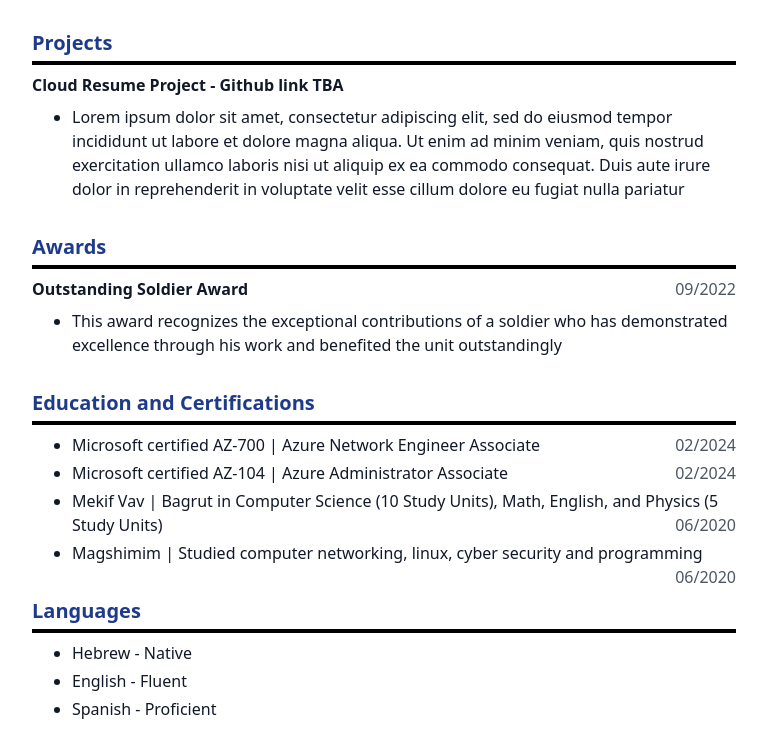
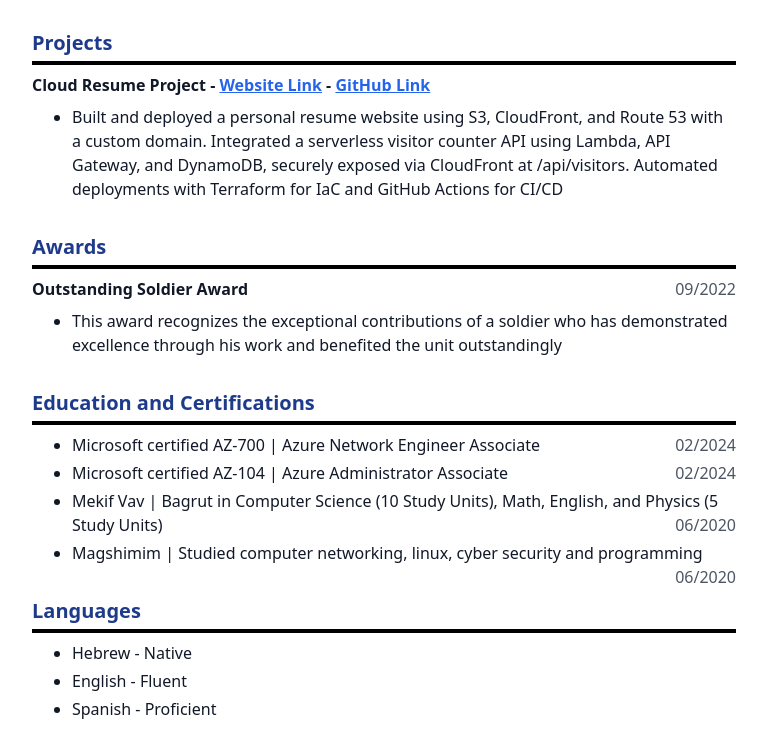
Before and after one commit to UrielCohen456/Resume, a plain HTML site: page frontend/resume.html in a window 1280 px wide. Shown: the part 903-1656 px from the top of the page, without its empty margins (256-1023 px from the left). Drawn offline with nearby package versions, Linux system fonts and the light colour scheme; no server answers.

Commit message:
feat: added cloud resume website to projects

```diff
--- a/frontend/resume.html
+++ b/frontend/resume.html
@@ -45,9 +45,9 @@
 
   <section class="mb-8">
     <h2 class="text-xl font-semibold text-blue-900 mb-2 border-b-4 border-black pb-1">Projects</h2>
-    <h3 class="font-bold">Cloud Resume Project - Github link TBA</h3>
+    <h3 class="font-bold">Cloud Resume Project - <a href="https://urielc.com" class="text-blue-600 underline">Website Link</a> - <a href="https://github.com/UrielCohen456/Resume" class="text-blue-600 underline">GitHub Link</a></h3>
     <ul class="list-disc pl-10 space-y-2 mt-2">
-      <li>Lorem ipsum dolor sit amet, consectetur adipiscing elit, sed do eiusmod tempor incididunt ut labore et dolore magna aliqua. Ut enim ad minim veniam, quis nostrud exercitation ullamco laboris nisi ut aliquip ex ea commodo consequat. Duis aute irure dolor in reprehenderit in voluptate velit esse cillum dolore eu fugiat nulla pariatur</li>
+      <li>Built and deployed a personal resume website using S3, CloudFront, and Route 53 with a custom domain. Integrated a serverless visitor counter API using Lambda, API Gateway, and DynamoDB, securely exposed via CloudFront at /api/visitors. Automated deployments with Terraform for IaC and GitHub Actions for CI/CD</li>
     </ul>
   </section>
 
```
